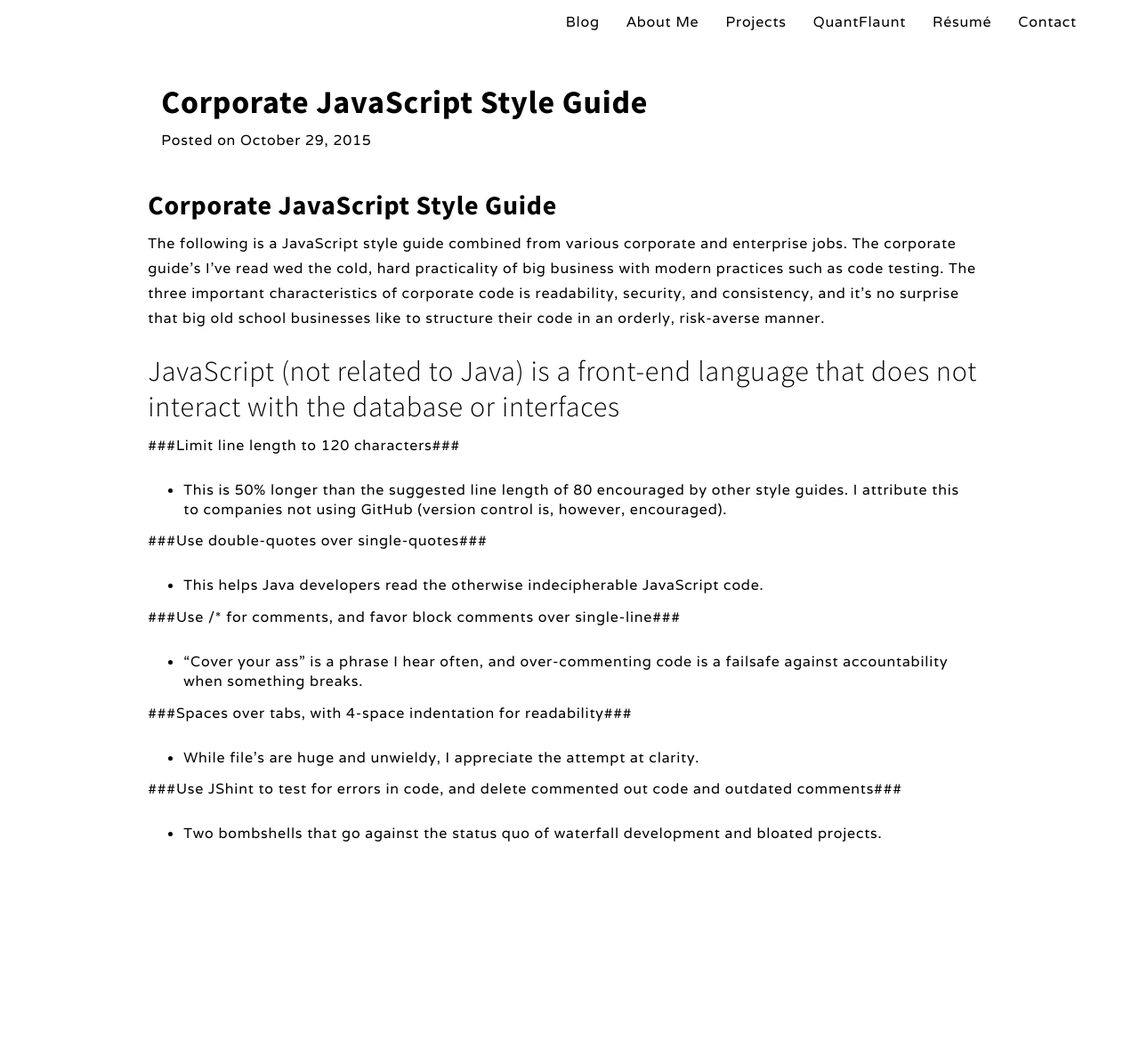
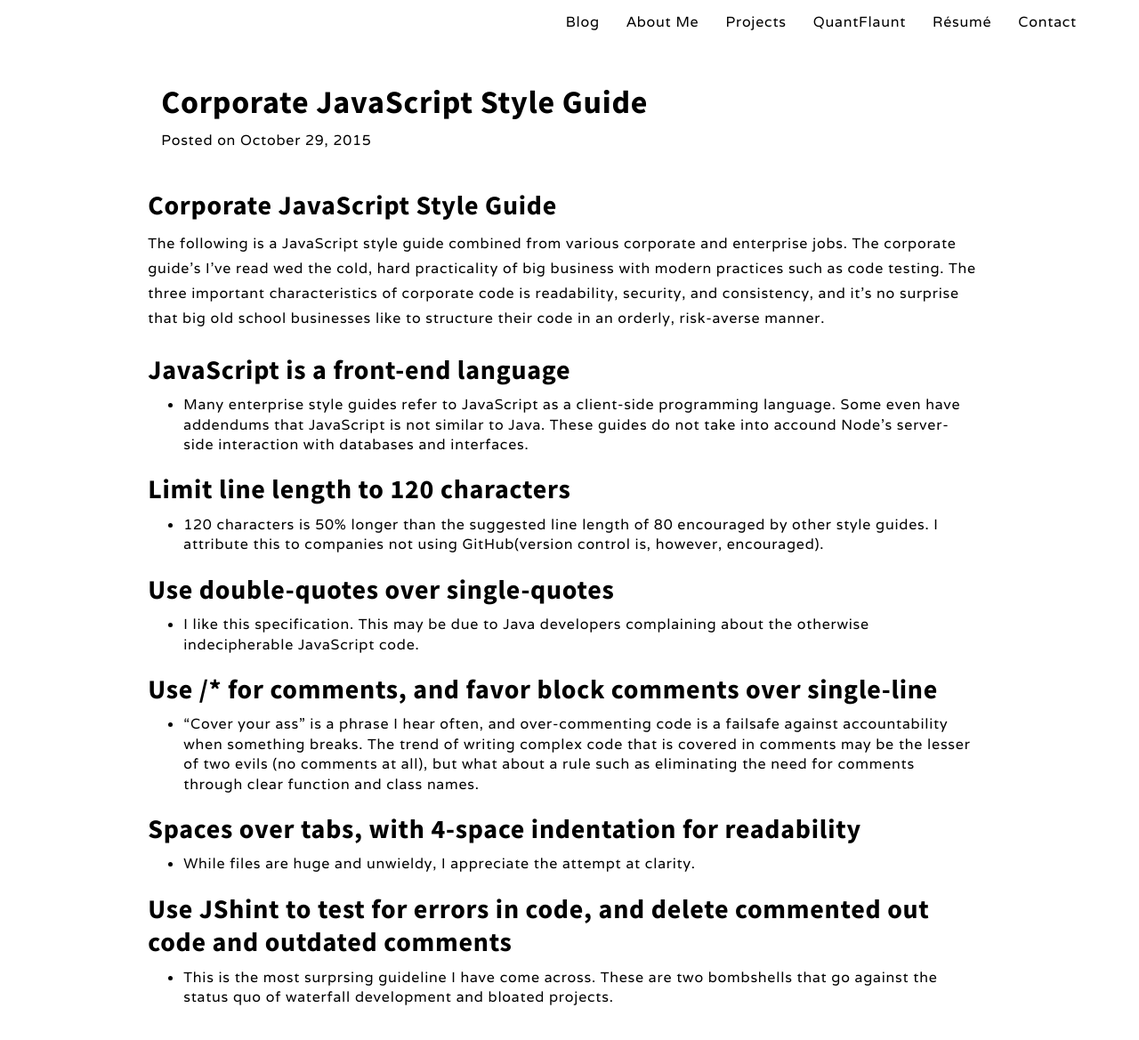
Before and after one commit to janaipakos/janaipakos.github.io, a Jekyll site: the page built from _posts/2015-10-28-corporate-javascript-style-guide.md, in a window 1280 px wide and 1193 px high. Shown: the top 1169 px of the window at 89% size. Built offline with Jekyll 4.4.1, drawn with Linux system fonts in a browser that asks for light colours; nearby versions of some CDN libraries.

Commit message:
Update js guide post

```diff
--- a/_posts/2015-10-28-corporate-javascript-style-guide.md
+++ b/_posts/2015-10-28-corporate-javascript-style-guide.md
@@ -8,24 +8,25 @@ date: 2015-10-29
 The following is a JavaScript style guide combined from various corporate and enterprise jobs. The corporate guide's I've read wed the cold, hard practicality of big business with modern practices such as code testing. The three important characteristics of corporate code is readability, security, and consistency, and it's no surprise that big old school businesses like to structure their code in an orderly, risk-averse manner.
 
 
-### JavaScript (not related to Java) is a front-end language that does not interact with the database or interfaces ###
+## JavaScript is a front-end language ##
+- Many enterprise style guides refer to JavaScript as a client-side programming language. Some even have addendums that JavaScript is not similar to Java. These guides do not take into accound Node's server-side interaction with databases and interfaces.
 
-###Limit line length to 120 characters###
+## Limit line length to 120 characters ##
 
-- This is 50% longer than the suggested line length of 80 encouraged by other style guides. I attribute this to companies not using GitHub (version control is, however, encouraged).
+- 120 characters is 50% longer than the suggested line length of 80 encouraged by other style guides. I attribute this to companies not using GitHub(version control is, however, encouraged).
 
-###Use double-quotes over single-quotes###
+## Use double-quotes over single-quotes ##
 
-- This helps Java developers read the otherwise indecipherable JavaScript code.
+- I like this specification. This may be due to Java developers complaining about the otherwise indecipherable JavaScript code.
 
-###Use /* for comments, and favor block comments over single-line###
+## Use /* for comments, and favor block comments over single-line ##
 
-- "Cover your ass" is a phrase I hear often, and over-commenting code is a failsafe against accountability when something breaks.
+- "Cover your ass" is a phrase I hear often, and over-commenting code is a failsafe against accountability when something breaks. The trend of writing complex code that is covered in comments may be the lesser of two evils (no comments at all), but what about a rule such as eliminating the need for comments through clear function and class names.
 
-###Spaces over tabs, with 4-space indentation for readability###
+## Spaces over tabs, with 4-space indentation for readability ##
 
-- While file's are huge and unwieldy, I appreciate the attempt at clarity.
+- While files are huge and unwieldy, I appreciate the attempt at clarity.
 
-###Use JShint to test for errors in code, and delete commented out code and outdated comments###
+## Use JShint to test for errors in code, and delete commented out code and outdated comments ##
 
-- Two bombshells that go against the status quo of waterfall development and bloated projects.
+- This is the most surprsing guideline I have come across. These are two bombshells that go against the status quo of waterfall development and bloated projects.
```
